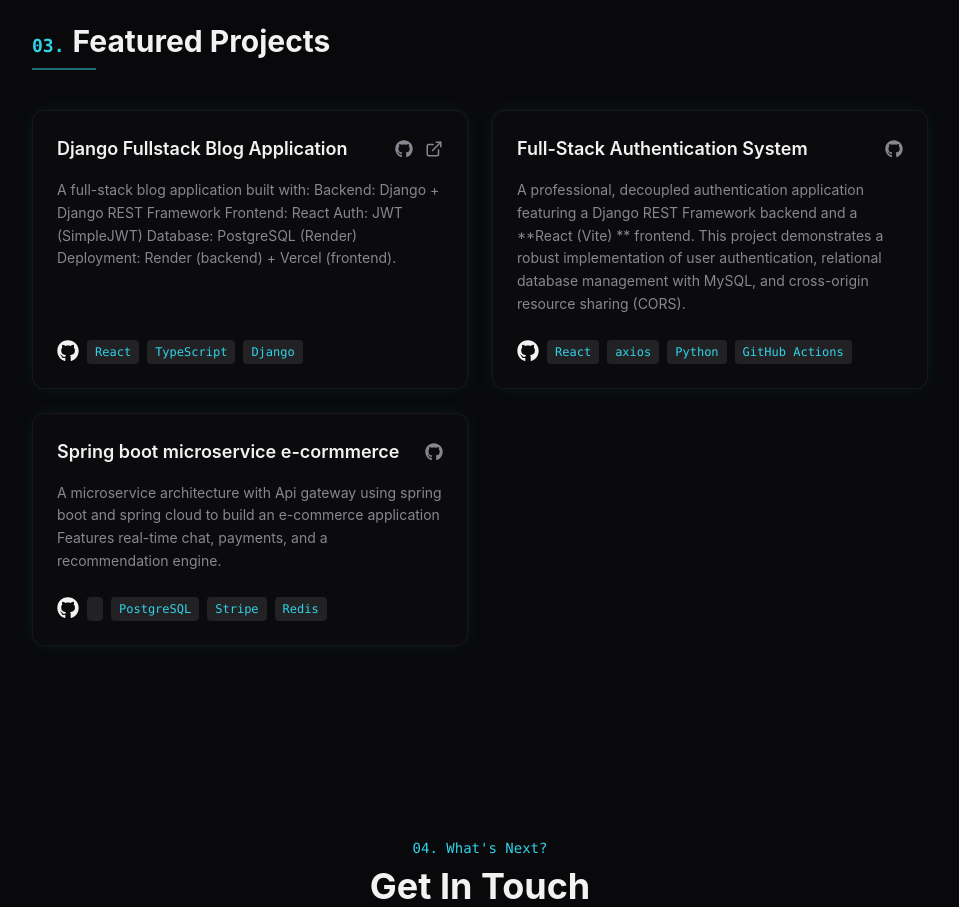
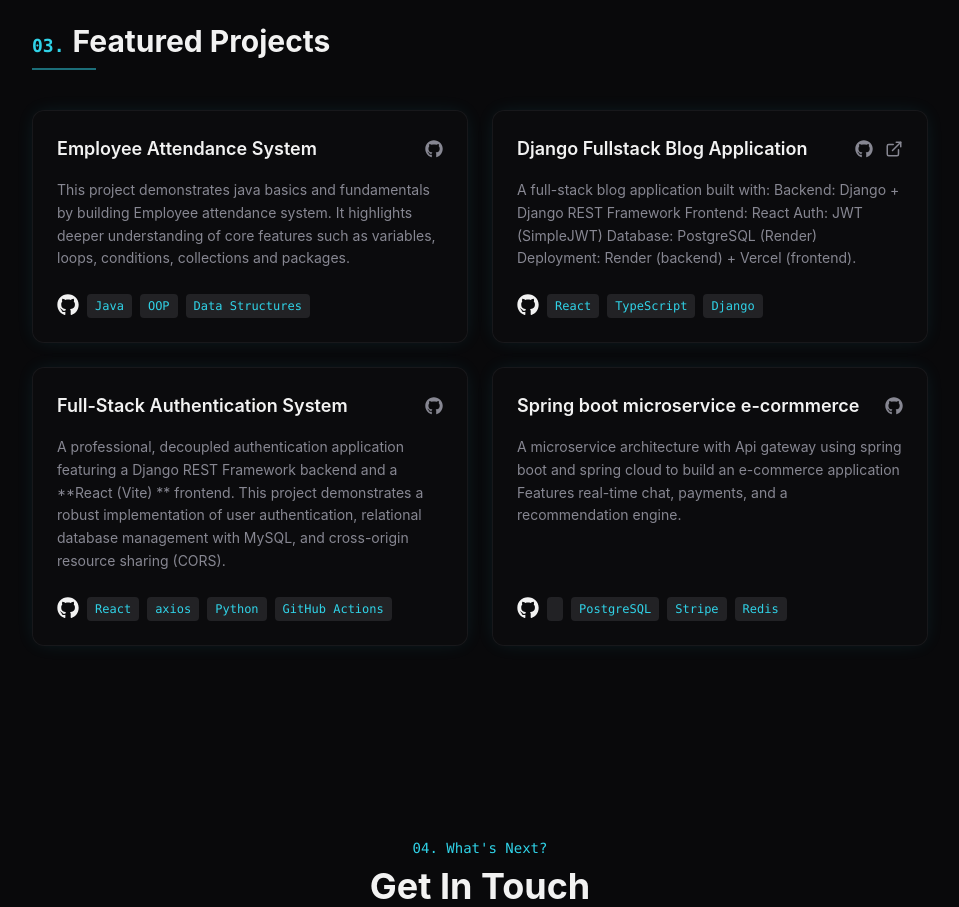
Before and after one commit to kaahoza/portfolio, a React (Vite) app in the folder my_portfolio/: page / in a window 1280 px wide. Shown: the part 2400-3307 px from the top of the page, without its empty margins (160-1119 px from the left). Built offline with nearby package versions, Linux system fonts and the light colour scheme.

Commit message:
feat: add project

```diff
--- a/my_portfolio/src/components/ProjectsSection.jsx
+++ b/my_portfolio/src/components/ProjectsSection.jsx
@@ -2,10 +2,17 @@ import { ExternalLink} from "lucide-react";
 import {FaGithub} from "react-icons/fa"
 
 const projects = [
+    {
+    title: "Employee Attendance System",
+    description:
+    "This project demonstrates java basics and fundamentals by building Employee attendance system. It highlights deeper understanding of core features such as variables, loops, conditions, collections and packages.",
+    tech: ["Java", "OOP", "Data Structures"],
+    github: "https://github.com/kaahoza/Java-projects.git",
+  },
   {
     title: "Django Fullstack Blog Application",
     description:
-      "A full-stack blog application built with: Backend: Django + Django REST Framework Frontend: React Auth: JWT (SimpleJWT) Database: PostgreSQL (Render) Deployment: Render (backend) + Vercel (frontend).",
+    "A full-stack blog application built with: Backend: Django + Django REST Framework Frontend: React Auth: JWT (SimpleJWT) Database: PostgreSQL (Render) Deployment: Render (backend) + Vercel (frontend).",
     tech: ["React", "TypeScript", "Django"],
     github: "https://github.com/kaahoza/django-fullstack-Blog-application.git",
     live: "https://django-fullstack-blog-application.vercel.app/",
```
